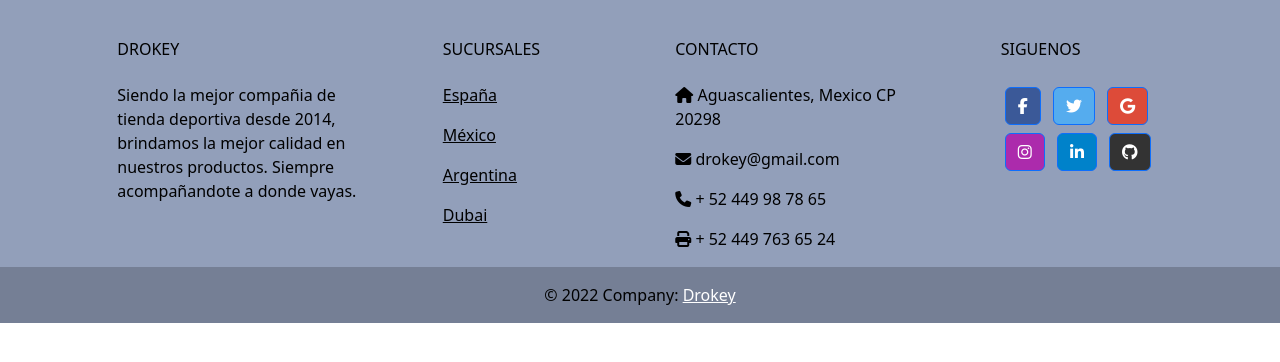
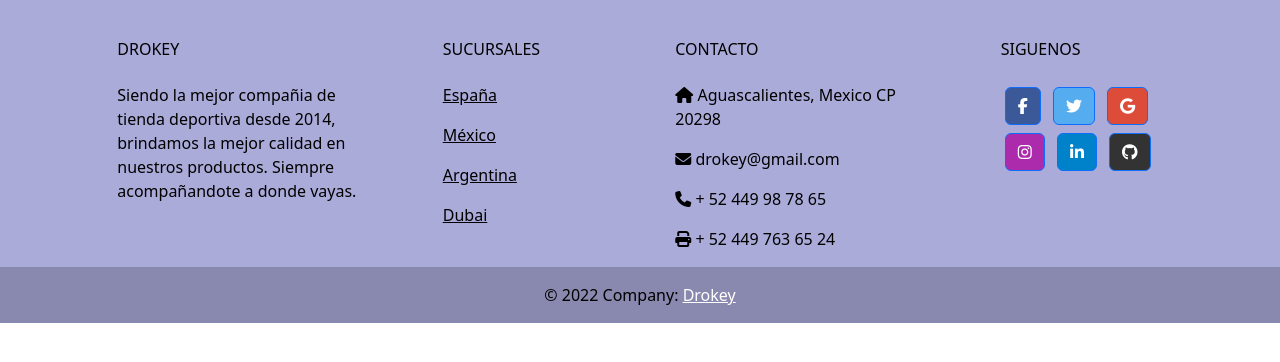
Before and after one commit to Fer3Orenday/ProyectoFinalProgra, a PHP site: page /pieDePagina.php in a window 1280 px wide. Shown: the top 362 px of the page. Run offline with PHP 8.4, Linux system fonts and the light colour scheme; some libraries are stand-ins or nearby versions; some web fonts are replaced.

Commit message:
cambie el color del pie de pagina

```diff
--- a/php/pieDePagina.php
+++ b/php/pieDePagina.php
@@ -23,7 +23,7 @@
 
     <div >
         <!-- Footer -->
-        <footer class="text-center text-lg-start text-black" style="background-color: #929fba">
+        <footer class="text-center text-lg-start text-black" style="background-color: rgb(171, 171, 218)">
             <!-- Grid container -->
             <div class="container p-4 pb-0">
                 <!-- Section: Links -->
```
